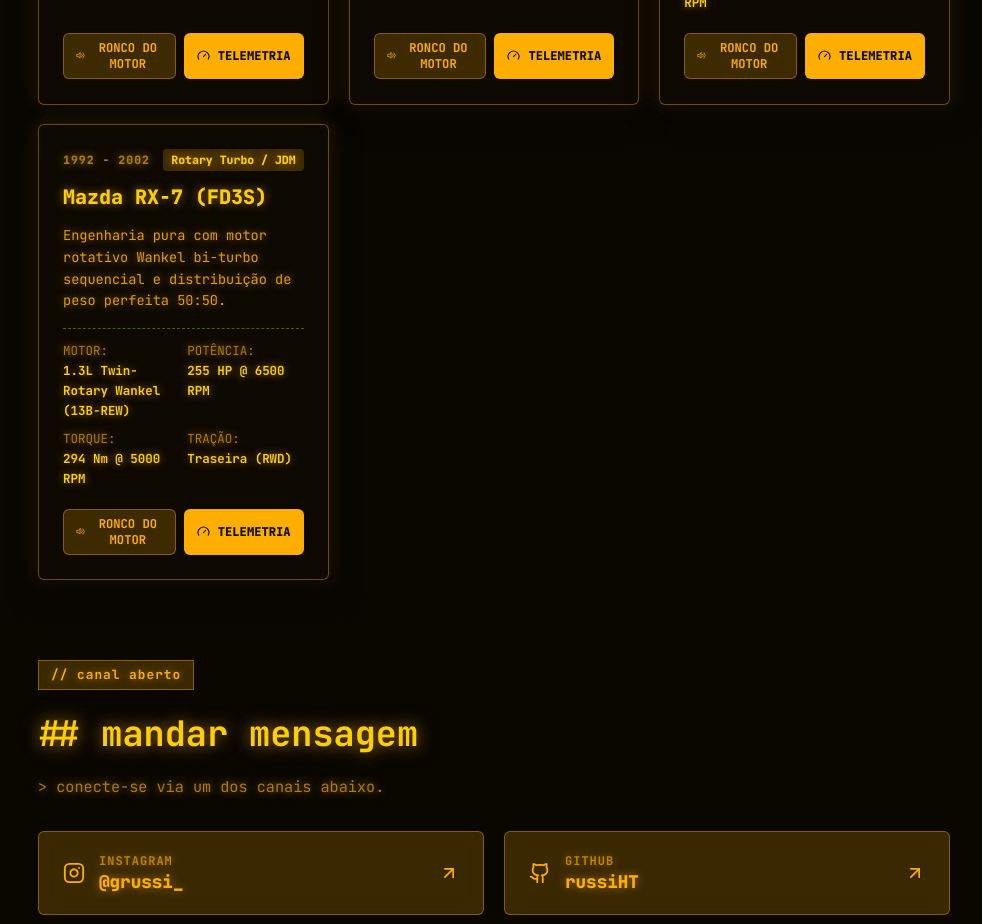
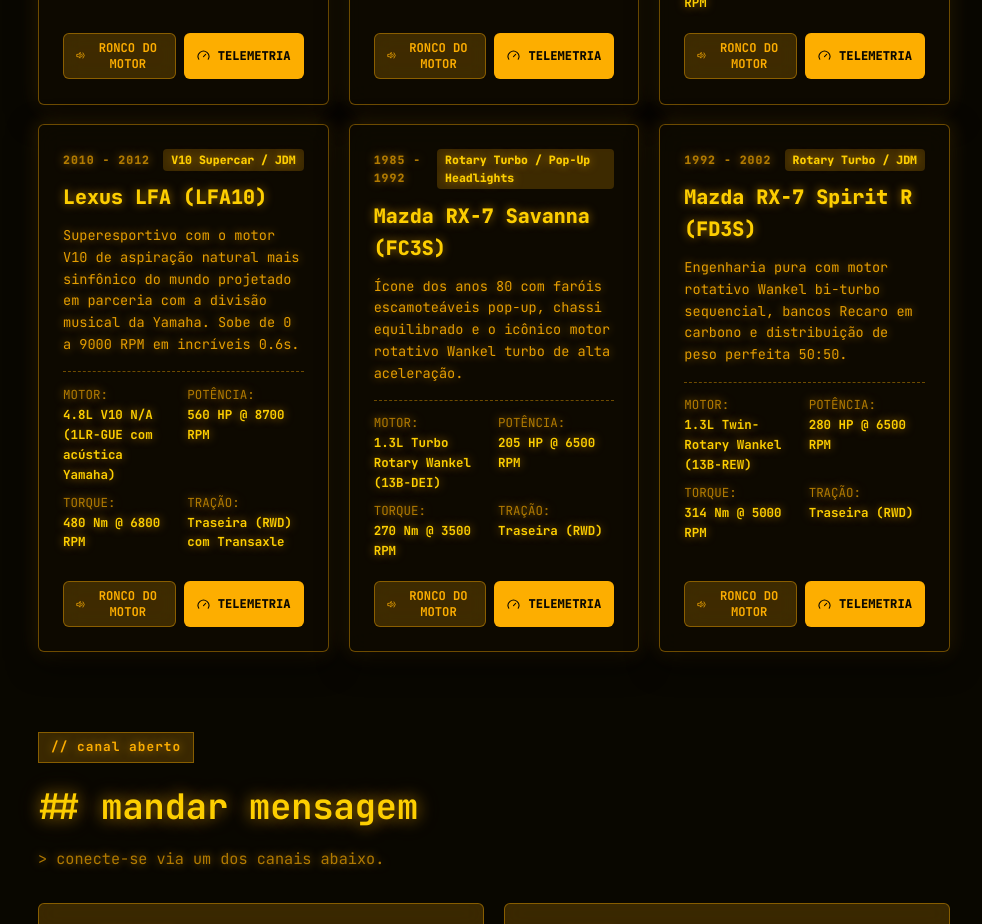
Before and after one commit to russiHT/perfil, a React (Vite) app: page / in a window 1280 px wide. Shown: the part 3740-4664 px from the top of the page, without its empty margins (146-1128 px from the left). Built offline with nearby package versions, Linux system fonts and the light colour scheme; no server answers; the HTML template or start-up script is replaced by a standard one.

Commit message:
Adiciona carros Lexus LFA V10 e Mazda RX-7 Savanna FC3S a garagem retro

```diff
--- a/src/components/CarsSection.jsx
+++ b/src/components/CarsSection.jsx
@@ -39,15 +39,39 @@
     revFreq: [150, 380, 700, 260]
   },
   {
+    id: 'lexus-lfa',
+    name: 'Lexus LFA (LFA10)',
+    era: '2010 - 2012',
+    category: 'V10 Supercar / JDM',
+    engine: '4.8L V10 N/A (1LR-GUE com acústica Yamaha)',
+    power: '560 HP @ 8700 RPM',
+    torque: '480 Nm @ 6800 RPM',
+    drivetrain: 'Traseira (RWD) com Transaxle',
+    desc: 'Superesportivo com o motor V10 de aspiração natural mais sinfônico do mundo projetado em parceria com a divisão musical da Yamaha. Sobe de 0 a 9000 RPM em incríveis 0.6s.',
+    revFreq: [320, 850, 1600, 550]
+  },
+  {
+    id: 'rx7-fc',
+    name: 'Mazda RX-7 Savanna (FC3S)',
+    era: '1985 - 1992',
+    category: 'Rotary Turbo / Pop-Up Headlights',
+    engine: '1.3L Turbo Rotary Wankel (13B-DEI)',
+    power: '205 HP @ 6500 RPM',
+    torque: '270 Nm @ 3500 RPM',
+    drivetrain: 'Traseira (RWD)',
+    desc: 'Ícone dos anos 80 com faróis escamoteáveis pop-up, chassi equilibrado e o icônico motor rotativo Wankel turbo de alta aceleração.',
+    revFreq: [200, 550, 1050, 380]
+  },
+  {
     id: 'rx7-fd',
-    name: 'Mazda RX-7 (FD3S)',
+    name: 'Mazda RX-7 Spirit R (FD3S)',
     era: '1992 - 2002',
     category: 'Rotary Turbo / JDM',
     engine: '1.3L Twin-Rotary Wankel (13B-REW)',
-    power: '255 HP @ 6500 RPM',
-    torque: '294 Nm @ 5000 RPM',
+    power: '280 HP @ 6500 RPM',
+    torque: '314 Nm @ 5000 RPM',
     drivetrain: 'Traseira (RWD)',
-    desc: 'Engenharia pura com motor rotativo Wankel bi-turbo sequencial e distribuição de peso perfeita 50:50.',
+    desc: 'Engenharia pura com motor rotativo Wankel bi-turbo sequencial, bancos Recaro em carbono e distribuição de peso perfeita 50:50.',
     revFreq: [220, 600, 1100, 400]
   }
 ];
--- a/src/components/InteractiveCli.jsx
+++ b/src/components/InteractiveCli.jsx
@@ -168,7 +168,9 @@
 - Nissan Skyline GT-R (R32 / R34) [2.6L Twin-Turbo RB26DETT // 280 HP]
 - Chevrolet Opala SS 4.1L         [4.1L 250-S 6-Cilindros // 171 HP]
 - VW Gol Quadrado GTS / GTI       [2.0L AP 2000 Injeção LE-Jetronic // 120 HP]
-- Mazda RX-7 (FD3S)               [1.3L Twin-Rotary Wankel 13B-REW // 255 HP]
+- Lexus LFA (LFA10)               [4.8L V10 N/A 1LR-GUE Yamaha // 560 HP]
+- Mazda RX-7 Savanna (FC3S)       [1.3L Turbo Wankel 13B-DEI // 205 HP]
+- Mazda RX-7 Spirit R (FD3S)      [1.3L Twin-Rotary Wankel 13B-REW // 280 HP]
 > Role até a seção "carros_ & motores" para testar a telemetria e o ronco dos motores via Web Audio!`
         });
         break;
```
